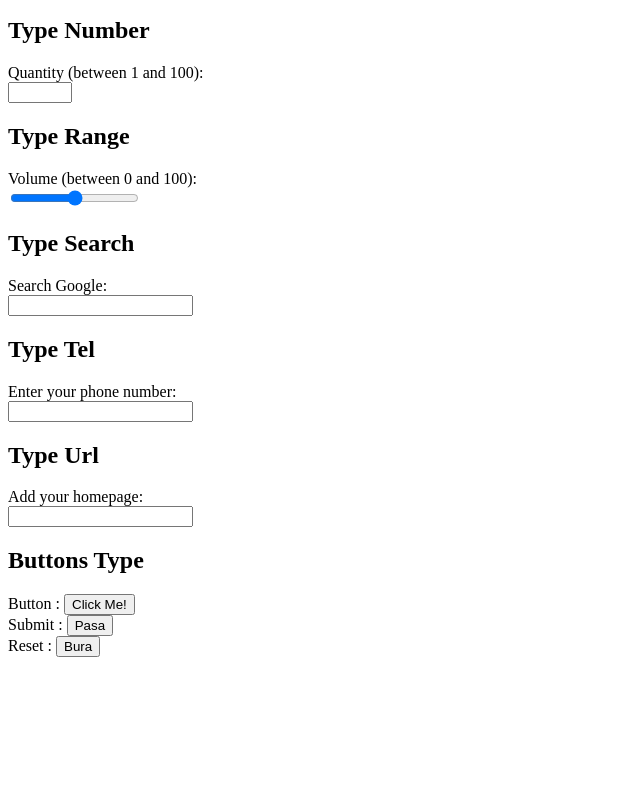
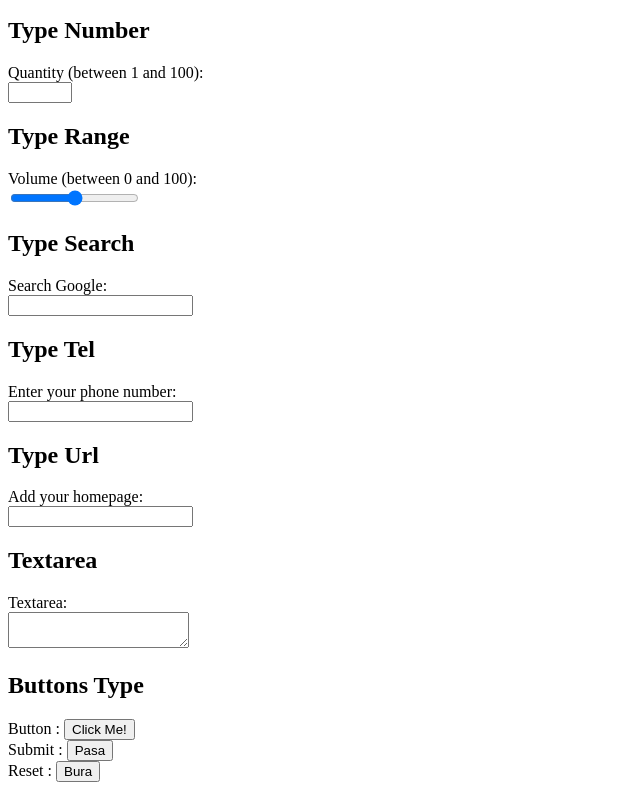
Before and after one commit to johnbenedictcastillo/itel-203, a plain HTML site: page forms.html in a window 1280 px wide. Shown: the part 757-1547 px from the top of the page, without its empty margins (0-640 px from the left). Before the commit the page ends 1422 px from the top, so only its background shows below. Drawn offline with Linux system fonts and the light colour scheme.

Commit message:
Update forms.html

```diff
--- a/forms.html
+++ b/forms.html
@@ -47,6 +47,7 @@
 			 <label for="week">Select a week:</label>
   <input type="week" id="week" name="week"><br>
 
+
 			<h2>Type File</h2>
 			  <label for="myfile">Select a file:</label><br>
   <input type="file" id="myfile" name="myfile"><br>
@@ -71,6 +72,11 @@
 			  <label for="homepage">Add your homepage:</label><br>
   <input type="url" id="homepage" name="homepage"><br>
 
+
+			<h2>Textarea</h2>
+			  <label for="textarea">Textarea:</label><br>
+			<textarea name:"textarea"></textarea>
+
 			<h2>Buttons Type</h2>
 		Button : <input type="button" onclick="alert('Hello World!')" value="Click Me!"><br>
 		Submit : <input type="submit" value="Pasa"><br>
```
